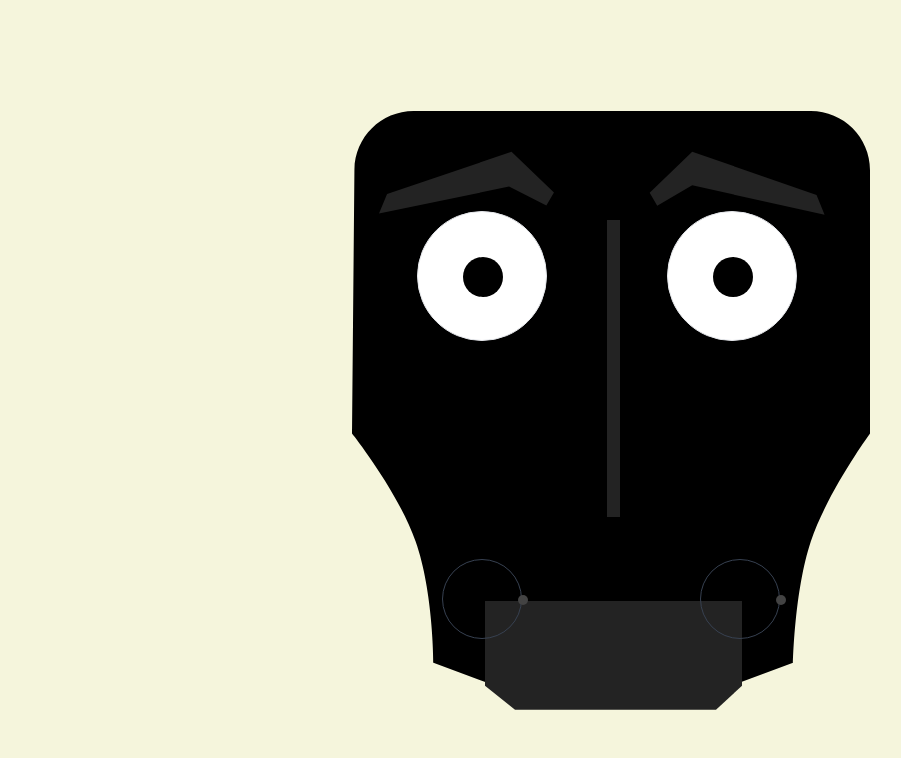
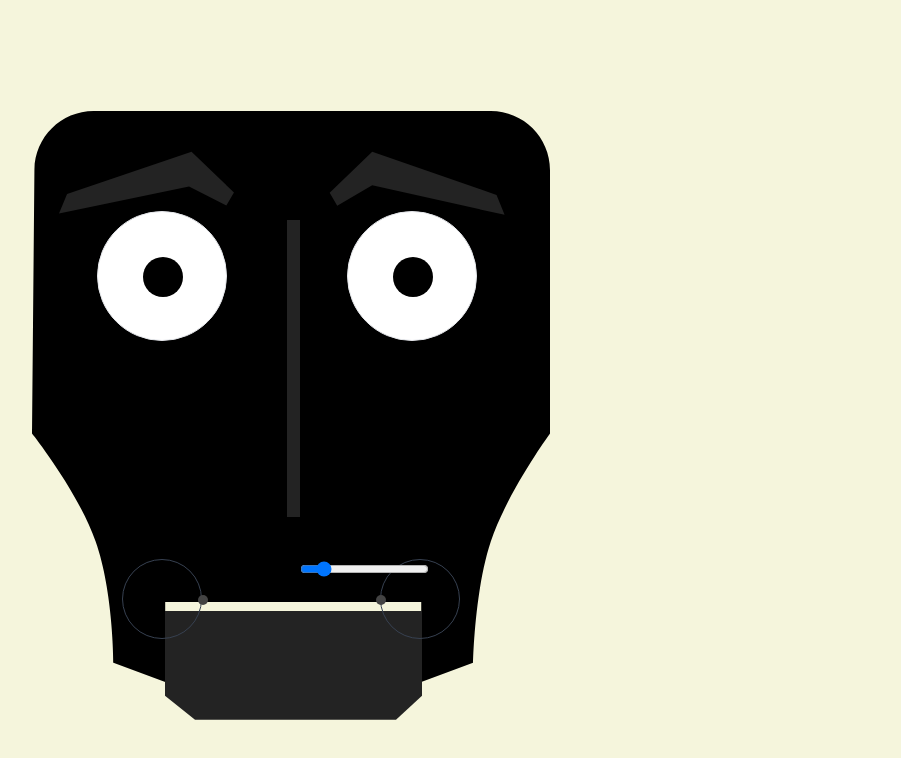
Before and after one commit to chiragbadhe/echo-personal-assistant-framework, a Next.js app: page /controls in a window 1280 px wide. Shown: the top 758 px of the page, without its empty margins (29-930 px from the left). Built offline with nearby package versions, Linux system fonts and the light colour scheme.

Commit message:
ft: slider added

```diff
--- a/components/Jaw.jsx
+++ b/components/Jaw.jsx
@@ -1,10 +1,17 @@
-import React, { useState, useRef } from "react";
+import React, { useState, useRef, useEffect } from "react";
+import storedValuesZustand from "../store/storedvalues";
 
 const Jaw = () => {
   const [position, setPosition] = useState({ x: 0, y: 0 });
   const [isDragging, setIsDragging] = useState(false);
   const containerRef = useRef(null);
   const squareRef = useRef(null);
+
+  const { jawValue, setJawValue } = storedValuesZustand();
+
+  useEffect(() => {
+    setPosition((prev) => ({ ...prev, y: jawValue }));
+  }, [jawValue]);
 
   const handleMouseDown = (event) => {
     setIsDragging(true);
@@ -21,9 +28,7 @@ const Jaw = () => {
       const newY = event.clientY - containerRect.top - squareRect.height / 2;
       const maxY = containerRect.height - squareRect.height;
       const newYClamped = Math.min(Math.max(newY, 0), maxY);
-      setPosition((prev) => ({ ...prev, y: newYClamped }));
-
-      const angle = Math.floor((newYClamped / maxY) * 180);
+      setJawValue(newYClamped);
     }
   };
 
--- a/components/LipLeft.jsx
+++ b/components/LipLeft.jsx
@@ -1,5 +1,5 @@
 import React, { useState, useRef } from "react";
-import useDotPositions from "../store/useDotPositions";
+import useDotPositions from "../store/storedvalues";
 
 const LipLeft = () => {
   const {
@@ -9,7 +9,7 @@ const LipLeft = () => {
     setLeftLipAngle,
   } = useDotPositions();
 
-  const [dotPosition, setDotPosition] = useState({ x: 40, y: 0 });
+  const [dotPosition, setDotPosition] = useState({ x: -40, y: 0 });
   const circleRef = useRef(null);
 
   const handleMouseDown = (event) => {
--- a/components/LipRight.jsx
+++ b/components/LipRight.jsx
@@ -1,6 +1,6 @@
 import React, { useState, useRef } from "react";
-import { useStore } from "../store/useDotPositions";
-import useDotPositions from "../store/useDotPositions";
+import { useStore } from "../store/storedvalues";
+import useDotPositions from "../store/storedvalues";
 
 const LipRight = () => {
   const [dotPosition, setDotPosition] = useState({ x: 40, y: 0 });
--- a/pages/controls.jsx
+++ b/pages/controls.jsx
@@ -1,6 +1,6 @@
 /* eslint-disable @next/next/no-img-element */
 import React, { useRef, useEffect, useState } from "react";
-import useDotPositions from "../store/useDotPositions";
+import storedValuesZustand from "../store/storedvalues";
 import {
   EyeLeft,
   EyeRight,
@@ -9,29 +9,29 @@ import {
   EyeBrowLeft,
   Jaw,
   LipRight,
-  EyeLids,
   LipLeft,
-  Tilt,
-  Twist,
-  Slider,
 } from "../components";
 
 function Controls() {
-  const { leftDotPosition, rightDotPosition, leftLipAngle, rightLipAngle, setLeftLip, setLeftLipAngle } =
-    useDotPositions();
+  const { leftDotPosition, rightDotPosition, jawValue, setJawValue } =
+    storedValuesZustand();
 
-  console.log(leftLipAngle, rightLipAngle);
+  useEffect(() => {
+    const slider = document.getElementById("jaw-slider");
+    if (slider) {
+      slider.value = jawValue;
+    }
+  }, [jawValue]);
 
-  const distance = Math.sqrt(
-    (leftDotPosition.x - rightDotPosition.x) ** 2 +
-      (leftDotPosition.y - rightDotPosition.y) ** 2
-  );
-
-  const handleChange = (event) => {
-    setLeftLipAngle({ leftLipAngle: event.target.value });
+  const jawChange = (event) => {
+    setJawValue(event.target.value);
   };
 
+  const lipChange = (event) => {
+    setJawValue(event.target.value);
+  };
 
+  console.log(jawValue);
 
   return (
     <main>
@@ -70,11 +70,24 @@ function Controls() {
               <div className="-mt-[123px] relative flex space-x-[178px] ml-[90px] z-30 ">
                 <LipRight />
                 <LipLeft />
-
-
+                <div className="absolute">
+                  <input
+                  id="jaw-slider"
+                    type="range"
+                    min="0"
+                    max="70"
+                    value={jawValue.jawValue}
+                    onChange={jawChange}
+                    style={{ width: "100%" }}
+                  />
+                  <p>Value: {jawValue.jawValue}</p>
+                </div>
               </div>
             </div>
           </div>
+        </div>
+        <div className="w-1/2">
+
         </div>
       </div>
     </main>
--- a/store/useDotPositions.js
+++ b/store/storedvalues.js
@@ -1,10 +1,11 @@
 import { create } from "zustand";
 
-const useDotPositions = create((set) => ({
+export const storedValuesZustand = create((set) => ({
   leftDotPosition: { x: 0, y: 0 },
   rightDotPosition: { x: 0, y: 0 },
   leftLipAngle: 0,
   rightLipAngle: 0,
+  jawValue: 10,
 
   setDotPositions: (
     { leftDotPosition, rightDotPosition } // use object destructuring to get both positions
@@ -15,6 +16,7 @@ const useDotPositions = create((set) => ({
     })),
   setLeftLipAngle: (angle) => set({ leftLipAngle: angle }),
   setRightLipAngle: (angle) => set({ rightLipAngle: angle }),
+  setJawValue: (jawValue) => set({ jawValue }),
 }));
 
-export default useDotPositions;
+export default storedValuesZustand;
```
